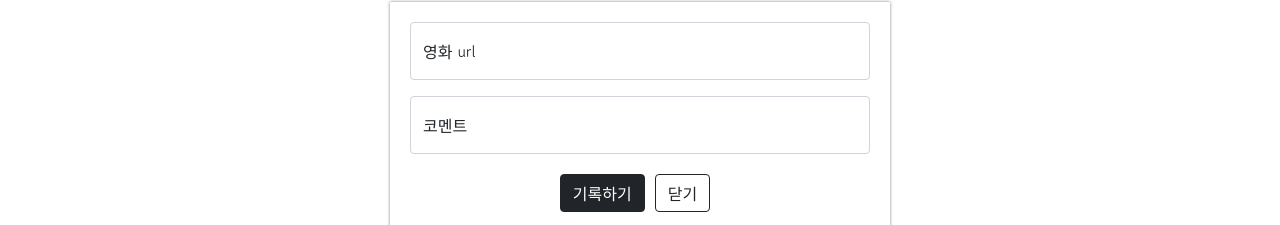
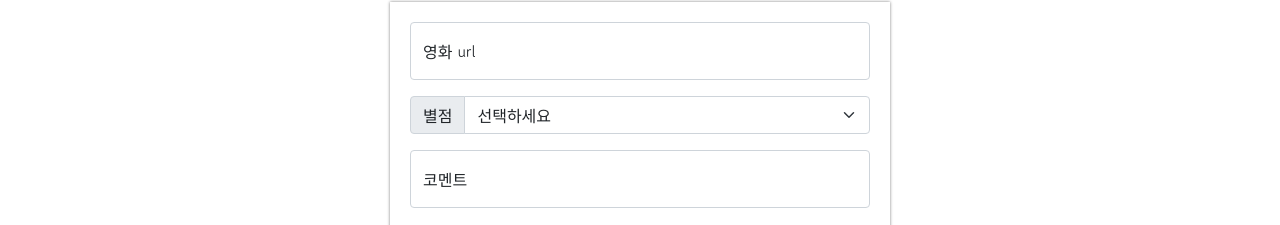
Before and after one commit to Sangjun-L/mypage, a plain HTML site: page index.html in a window 1280 px wide. Shown: the part 268-493 px from the top of the page. Drawn offline with nearby package versions, Linux system fonts and the light colour scheme.

Commit message:
Update index.html

```diff
--- a/index.html
+++ b/index.html
@@ -92,6 +92,15 @@
             <input type="email" class="form-control" id="floatingInput" placeholder="name@example.com">
             <label for="floatingInput">영화 url</label>
         </div>
+        <div class="input-group mb-3">
+            <label class="input-group-text" for="inputGroupSelect01">별점</label>
+            <select class="form-select" id="inputGroupSelect01">
+              <option selected>선택하세요</option>
+              <option value="1">⭐</option>
+              <option value="2">⭐⭐</option>
+              <option value="3">⭐⭐⭐</option>
+            </select>
+          </div>
         <div class="form-floating">
             <input type="password" class="form-control" id="floatingPassword" placeholder="Password">
             <label for="floatingPassword">코멘트</label>
```
